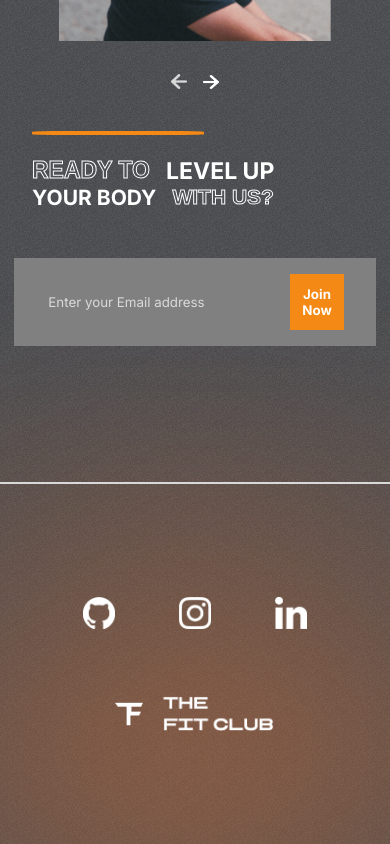
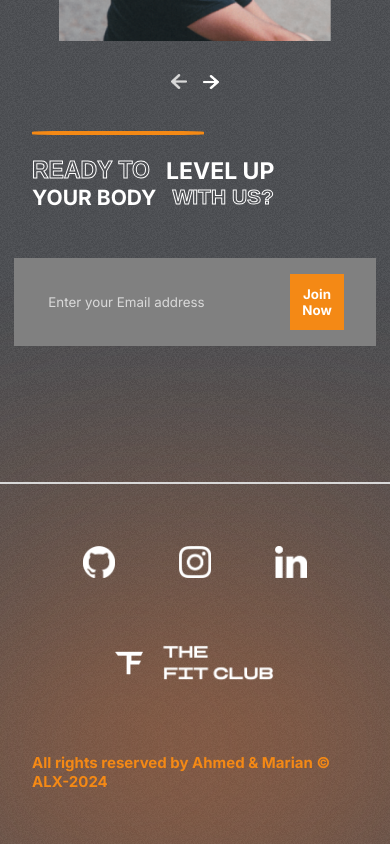
Before and after one commit to Abdelkader0/Gym, a React (Create React App) app: page / in a window 390 px wide. Shown: the part 5988-6832 px from the top of the page. Built offline with nearby package versions, Linux system fonts and the light colour scheme.

Commit message:
update for responsive

```diff
--- a/src/Components/Footer/Footer.css
+++ b/src/Components/Footer/Footer.css
@@ -31,6 +31,12 @@
     width: 10rem;
 }
 
+.copyright {
+    color: var(--orange);
+    font-weight: bold;
+    font-size: 15px;
+}
+
 .footer-blur-l {
     bottom: 0rem;
     left: 15%;
--- a/src/Components/Footer/Footer.jsx
+++ b/src/Components/Footer/Footer.jsx
@@ -18,6 +18,10 @@ const Footer = () => {
         <div className='logo-f'>
           <img src={Logo} alt=''/>
         </div>
+
+        <div className='copyright'>
+          All rights reserved by Ahmed & Marian &copy; ALX-2024
+        </div>
       </div>
 
       <div className='blur footer-blur-l'></div>
```
Also changed, not shown: src/App.css (line endings or trailing spaces).
